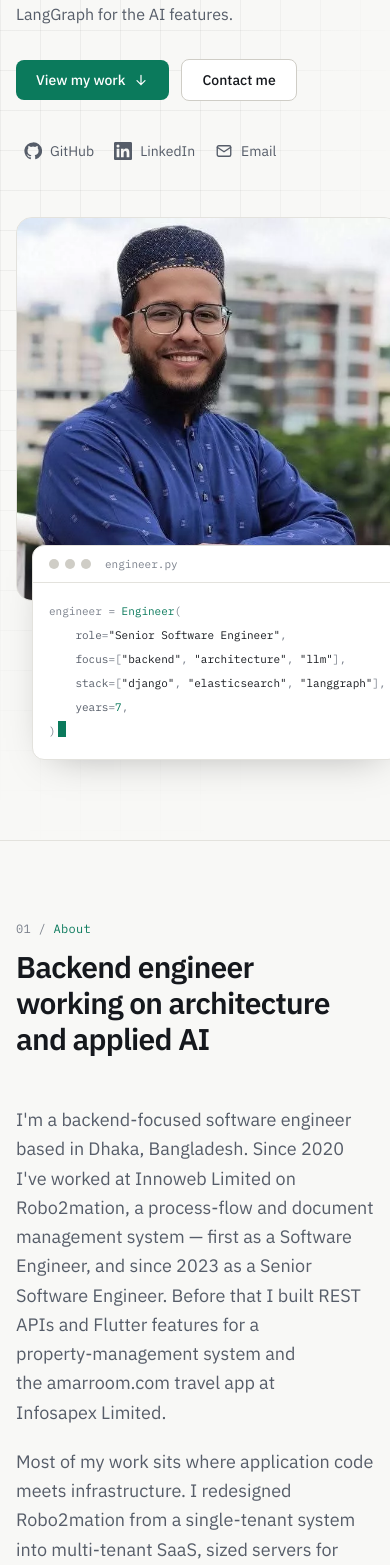
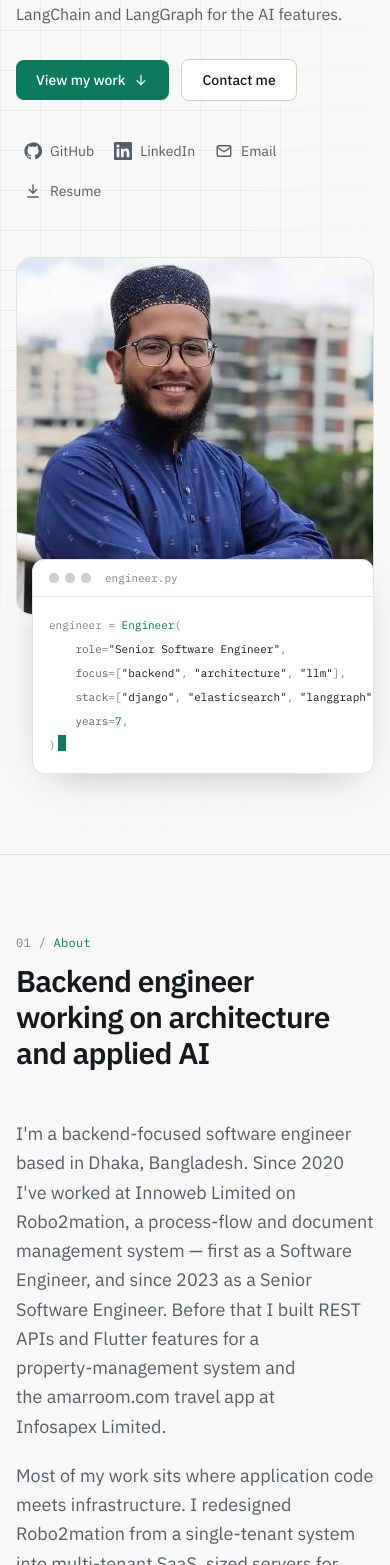
Before and after one commit to abushoaib99/portfolio, a Next.js app: page / in a window 390 px wide. Shown: the part 435-2000 px from the top of the page. Built offline with nearby package versions, Linux system fonts and the light colour scheme; no server answers.

Commit message:
feat: add PdfViewer component and integrate it into the Resume section for improved PDF handling

```diff
--- a/src/app/page.tsx
+++ b/src/app/page.tsx
@@ -10,6 +10,7 @@ import { Experience } from "@/components/sections/Experience";
 import { Expertise } from "@/components/sections/Expertise";
 import { GitHub } from "@/components/sections/GitHub";
 import { Hero } from "@/components/sections/Hero";
+import { Resume } from "@/components/sections/Resume";
 import { ProblemSolving } from "@/components/sections/ProblemSolving";
 import { Projects } from "@/components/sections/Projects";
 
@@ -28,6 +29,7 @@ export default function Home() {
         <GitHub />
         <ProblemSolving />
         <Education />
+        <Resume />
         <Contact />
       </main>
       <Footer />
--- a/src/components/Header.tsx
+++ b/src/components/Header.tsx
@@ -13,6 +13,7 @@ const NAV = [
   { id: "ai", label: "AI / LLM" },
   { id: "github", label: "GitHub" },
   { id: "dsa", label: "DSA" },
+  { id: "resume", label: "Resume" },
   { id: "contact", label: "Contact" },
 ];
 
@@ -53,7 +54,7 @@ export function Header() {
           <span className="text-accent">~/</span>abu-souyeb
         </a>
 
-        <nav aria-label="Primary" className="hidden lg:block">
+        <nav aria-label="Primary" className="hidden xl:block">
           <ul className="flex items-center gap-1">
             {NAV.map((item) => (
               <li key={item.id}>
@@ -73,7 +74,7 @@ export function Header() {
 
         <button
           type="button"
-          className="-mr-2 rounded-md p-2 text-muted hover:text-ink lg:hidden"
+          className="-mr-2 rounded-md p-2 text-muted hover:text-ink xl:hidden"
           aria-expanded={open}
           aria-controls="mobile-nav"
           aria-label={open ? "Close menu" : "Open menu"}
@@ -84,7 +85,7 @@ export function Header() {
       </div>
 
       {open && (
-        <nav id="mobile-nav" aria-label="Primary" className="border-t border-line bg-bg lg:hidden">
+        <nav id="mobile-nav" aria-label="Primary" className="border-t border-line bg-bg xl:hidden">
           <ul className="mx-auto max-w-6xl px-4 py-2 sm:px-6">
             {NAV.map((item) => (
               <li key={item.id}>
--- /dev/null
+++ b/src/components/PdfViewer.tsx
@@ -0,0 +1,47 @@
+"use client";
+
+import { useEffect, useRef, useState } from "react";
+
+interface PdfViewerProps {
+  src: string;
+  title: string;
+  fallback: React.ReactNode;
+  className?: string;
+}
+
+/**
+ * Embeds a PDF only once it is near the viewport, so it isn't downloaded on page load.
+ * Browsers without an inline PDF viewer render `fallback` instead.
+ */
+export function PdfViewer({ src, title, fallback, className = "" }: PdfViewerProps) {
+  const ref = useRef<HTMLDivElement>(null);
+  const [near, setNear] = useState(false);
+
+  useEffect(() => {
+    const el = ref.current;
+    if (!el) return;
+    const observer = new IntersectionObserver(
+      ([entry]) => {
+        if (entry.isIntersecting) {
+          setNear(true);
+          observer.disconnect();
+        }
+      },
+      { rootMargin: "600px 0px" },
+    );
+    observer.observe(el);
+    return () => observer.disconnect();
+  }, []);
+
+  return (
+    <div ref={ref} className={className}>
+      {near ? (
+        <object data={`${src}#view=FitH`} type="application/pdf" aria-label={title} className="h-full w-full">
+          {fallback}
+        </object>
+      ) : (
+        fallback
+      )}
+    </div>
+  );
+}
--- a/src/components/icons.tsx
+++ b/src/components/icons.tsx
@@ -55,6 +55,14 @@ export function ArrowDownIcon(props: IconProps) {
   );
 }
 
+export function DownloadIcon(props: IconProps) {
+  return (
+    <svg {...base} {...props}>
+      <path d="M12 4v11M7 10l5 5 5-5M5 20h14" />
+    </svg>
+  );
+}
+
 export function LockIcon(props: IconProps) {
   return (
     <svg {...base} {...props}>
--- a/src/components/sections/Contact.tsx
+++ b/src/components/sections/Contact.tsx
@@ -13,7 +13,7 @@ export function Contact() {
   return (
     <Section
       id="contact"
-      index="10"
+      index="11"
       eyebrow="Contact"
       title="Let's talk"
       intro="I'm open to conversations about backend, architecture and AI/LLM engineering roles. Email is the best way to reach me."
--- a/src/components/sections/Hero.tsx
+++ b/src/components/sections/Hero.tsx
@@ -1,5 +1,5 @@
-import { contact, hero, site, yearsOfExperience } from "@/data/profile";
-import { ArrowDownIcon, GitHubIcon, LinkedInIcon, MailIcon } from "../icons";
+import { contact, hero, resume, site, yearsOfExperience } from "@/data/profile";
+import { ArrowDownIcon, DownloadIcon, GitHubIcon, LinkedInIcon, MailIcon } from "../icons";
 
 function CodeCard() {
   const years = yearsOfExperience();
@@ -36,7 +36,7 @@ export function Hero() {
     <section id="top" aria-labelledby="hero-heading" className="relative overflow-hidden">
       <div aria-hidden className="bg-grid pointer-events-none absolute inset-0" />
       <div className="relative mx-auto grid max-w-6xl items-center gap-12 px-4 pb-20 pt-14 sm:px-6 sm:pt-20 lg:grid-cols-[1.15fr_0.85fr] lg:gap-16 lg:pb-28">
-        <div className="reveal">
+        <div className="reveal min-w-0">
           <p className="mb-5 inline-flex items-center gap-2 rounded-full border border-line bg-surface px-3 py-1 font-mono text-xs text-muted">
             <span className="size-1.5 rounded-full bg-accent" aria-hidden />
             {site.title} · {site.location}
@@ -62,7 +62,7 @@ export function Hero() {
             </a>
           </div>
 
-          <ul className="mt-8 flex items-center gap-1" aria-label="Profiles">
+          <ul className="mt-8 flex flex-wrap items-center gap-1" aria-label="Profiles">
             <li>
               <a href={contact.github} target="_blank" rel="noopener noreferrer" className="inline-flex items-center gap-2 rounded-md p-2 text-sm text-muted hover:text-ink">
                 <GitHubIcon /> <span>GitHub</span>
@@ -78,10 +78,15 @@ export function Hero() {
                 <MailIcon /> <span>Email</span>
               </a>
             </li>
+            <li>
+              <a href={resume.pdf} download={resume.downloadName} className="inline-flex items-center gap-2 rounded-md p-2 text-sm text-muted hover:text-ink">
+                <DownloadIcon /> <span>Resume</span>
+              </a>
+            </li>
           </ul>
         </div>
 
-        <div className="reveal relative mx-auto w-full max-w-sm lg:max-w-none">
+        <div className="reveal relative mx-auto w-full min-w-0 max-w-sm lg:max-w-none">
           <div className="overflow-hidden rounded-2xl border border-line bg-surface-2">
             <picture>
               <source srcSet="/abu-souyeb.webp" type="image/webp" />
--- a/src/components/sections/Projects.tsx
+++ b/src/components/sections/Projects.tsx
@@ -85,8 +85,6 @@ function ProjectCard({ project, number }: { project: Project; number: number })
 
 export function Projects() {
   const visible = projects.filter((p) => !p.draft);
-  const featured = visible.filter((p) => p.group === "featured");
-  const more = visible.filter((p) => p.group === "more");
 
   return (
     <Section
@@ -97,23 +95,10 @@ export function Projects() {
       intro="Professional work, where the code is private, alongside open-source projects you can read. Each card says which it is."
     >
       <div className="grid gap-5 md:grid-cols-2">
-        {featured.map((p, i) => (
+        {visible.map((p, i) => (
           <ProjectCard key={p.name} project={p} number={i + 1} />
         ))}
       </div>
-
-      {more.length > 0 && (
-        <>
-          <h3 className="reveal mb-6 mt-16 font-mono text-sm text-muted">
-            <span className="text-accent">#</span> Other projects
-          </h3>
-          <div className="grid gap-5 md:grid-cols-2">
-            {more.map((p, i) => (
-              <ProjectCard key={p.name} project={p} number={featured.length + i + 1} />
-            ))}
-          </div>
-        </>
-      )}
     </Section>
   );
 }
--- /dev/null
+++ b/src/components/sections/Resume.tsx
@@ -0,0 +1,63 @@
+import { resume } from "@/data/profile";
+import { Section } from "../Section";
+import { ArrowUpRightIcon, DownloadIcon } from "../icons";
+import { PdfViewer } from "../PdfViewer";
+
+function PreviewImage({ className }: { className: string }) {
+  return (
+    <img
+      src={resume.preview}
+      alt="Preview of Md Abu Souyeb's resume"
+      width={resume.previewSize.width}
+      height={resume.previewSize.height}
+      loading="lazy"
+      decoding="async"
+      className={`bg-white ${className}`}
+    />
+  );
+}
+
+export function Resume() {
+  return (
+    <Section
+      id="resume"
+      index="10"
+      eyebrow="Resume"
+      title="Resume"
+      intro="The one-page version. Read it here or download the PDF."
+    >
+      <div className="reveal flex flex-wrap gap-3">
+        <a
+          href={resume.pdf}
+          download={resume.downloadName}
+          className="inline-flex items-center gap-2 rounded-lg bg-accent px-5 py-2.5 text-sm font-medium text-accent-ink transition-opacity hover:opacity-90"
+        >
+          <DownloadIcon width={16} height={16} /> Download PDF
+        </a>
+        <a
+          href={resume.pdf}
+          target="_blank"
+          rel="noopener noreferrer"
+          className="inline-flex items-center gap-2 rounded-lg border border-line-strong bg-surface px-5 py-2.5 text-sm font-medium transition-colors hover:border-accent"
+        >
+          Open in new tab <ArrowUpRightIcon width={14} height={14} />
+        </a>
+      </div>
+
+      <div className="reveal mt-6 overflow-hidden rounded-xl border border-line bg-surface-2">
+        {/* Desktop and tablet: the real PDF, with the preview image as fallback. */}
+        <PdfViewer
+          src={resume.pdf}
+          title="Resume of Md Abu Souyeb (PDF)"
+          className="hidden h-[min(1100px,85vh)] w-full md:block"
+          fallback={<PreviewImage className="mx-auto h-full w-auto" />}
+        />
+        {/* Phones: most mobile browsers can't show PDFs inline, so show a preview that opens the PDF. */}
+        <a href={resume.pdf} target="_blank" rel="noopener noreferrer" className="block md:hidden">
+          <PreviewImage className="h-auto w-full" />
+          <span className="sr-only">(opens the PDF in a new tab)</span>
+        </a>
+      </div>
+    </Section>
+  );
+}
--- a/src/data/profile.ts
+++ b/src/data/profile.ts
@@ -128,12 +128,11 @@ const gh = (repo: string) => ({ kind: "github" as const, repo });
 const innoweb = { kind: "private" as const, org: "Innoweb Limited" };
 const infosapex = { kind: "private" as const, org: "Infosapex Limited" };
 
-// Order matters: featured projects render in exactly this sequence.
+// Order matters: projects render in exactly this sequence.
 export const projects: Project[] = [
   {
     name: "Robo2mation multi-tenant SaaS",
     context: "Innoweb Limited · 2023–present",
-    group: "featured",
     tagline: "Re-architecting a single-tenant workflow platform into multi-tenant SaaS.",
     problem:
       "Robo2mation was deployed as a single-tenant system. Serving more customers that way meant more servers doing the same work.",
@@ -151,22 +150,24 @@ export const projects: Project[] = [
   {
     name: "AI Workflow Generator & RAG Q&A",
     context: "Innoweb Limited · 2023–present",
-    group: "featured",
     tagline: "LLM features inside Robo2mation for faster customer service.",
     problem:
       "Customers needed help building workflows and finding answers in the platform's documentation without waiting on support.",
     details: [
       "AI Workflow Generator that produces workflows on the platform, reducing manual setup.",
-      "RAG-based Q&A that answers questions using retrieved product documentation.",
-      "My public langchain_python project shows the same retrieval approach, built over the platform's admin manuals.",
+      "RAG-based Q&A that answers customer questions from retrieved product documentation.",
+      "Built so customer service is faster and more automated, without waiting on the support team.",
+      "Knowledge base built from the platform's DMS and workflow admin manuals.",
+      "Public prototype retrieval pipeline: PDF chunks (1,000 characters, 200 overlap) → MiniLM embeddings → FAISS, with LLM-based contextual compression.",
+      "In the prototype, the support assistant answers only from retrieved context and refers users to support when the answer isn't there.",
     ],
-    stack: ["Python", "LLMs", "RAG", "Prompt engineering"],
+    stack: ["Python", "LLMs", "RAG", "Prompt engineering", "FAISS", "Embeddings"],
     source: innoweb,
+    extraLinks: [{ label: "RAG prototype", href: "https://github.com/abushoaib99/langchain_python" }],
   },
   {
     name: "No-code integration platform",
     context: "Innoweb Limited · 2023–present",
-    group: "featured",
     tagline: "Lets teams configure integrations, data tables and form logic without writing code.",
     problem: "Every customer integration, custom table and form rule had needed developer time.",
     details: [
@@ -181,7 +182,6 @@ export const projects: Project[] = [
   // TODO(details needed): Boineer — what it is, your role, features, stack, live link.
   {
     name: "Boineer",
-    group: "featured",
     draft: true,
     tagline: "",
     problem: "",
@@ -192,7 +192,6 @@ export const projects: Project[] = [
   // TODO(details needed): Edusoft (web) — what it is, your role, features, stack.
   {
     name: "Edusoft",
-    group: "featured",
     draft: true,
     tagline: "",
     problem: "",
@@ -203,7 +202,6 @@ export const projects: Project[] = [
   {
     name: "Robo2mation mobile app",
     context: "Innoweb Limited · 2020–2023",
-    group: "featured",
     tagline: "Android and iOS app for the Robo2mation process-flow and document platform.",
     problem: "Robo2mation's workflow and document features needed to be available on phones, not only in the web app.",
     details: [
@@ -218,7 +216,6 @@ export const projects: Project[] = [
   // TODO(details needed): Edusoft mobile app — platforms, features, stack, store links.
   {
     name: "Edusoft mobile app",
-    group: "featured",
     draft: true,
     tagline: "",
     problem: "",
@@ -229,7 +226,6 @@ export const projects: Project[] = [
   {
     name: "Currency input mask",
     context: "Library for Robo2mation workflow eForms",
-    group: "featured",
     tagline: "A small jQuery library that turns any input into a live-formatted currency field.",
     problem:
       "Amount fields in workflow eForms must always hold a valid value — thousands separators and exactly two decimals — while the user types, on desktop keyboards and Android virtual keyboards alike.",
@@ -244,9 +240,22 @@ export const projects: Project[] = [
     source: gh("currency_input_mask"),
   },
   {
+    name: "amarroom.com app & property management system",
+    context: "Infosapex Limited · 2019–2020",
+    tagline: "Flight booking and payments on mobile, plus the API behind a property management system.",
+    problem: "A travel booking app and a property management system (PMS) needed mobile features and a secure API.",
+    details: [
+      "Built flight booking and payment gateway features for the amarroom.com Android and iOS app in Flutter.",
+      "Built the REST APIs for the PMS mobile app with Django REST Framework.",
+      "Implemented token-based authorization with JWT for the PMS mobile app.",
+      "Built key features of the PMS web app.",
+    ],
+    stack: ["Flutter", "Dart", "Python", "Django REST Framework", "JWT"],
+    source: infosapex,
+  },
+  {
     name: "LangGraph eForm auto-fill",
     context: "Personal project · 2025",
-    group: "more",
     tagline: "Turns a plain-language request into a filled BPMN eForm.",
     problem:
       "Workflow eForms such as purchase requisitions have many fields, grids and option lists. Filling them by hand is slow and error-prone.",
@@ -262,7 +271,6 @@ export const projects: Project[] = [
   {
     name: "Google Calendar MCP server",
     context: "Personal project · 2026",
-    group: "more",
     tagline: "Gives AI clients like Cursor access to your own Google Calendar through the Model Context Protocol.",
     problem:
       "LLM assistants can't see your schedule. MCP gives them a typed tool to call, but the server still has to handle OAuth safely for each user.",
@@ -276,24 +284,8 @@ export const projects: Project[] = [
     source: gh("google_calendar_mcp_server_python"),
   },
   {
-    name: "amarroom.com app & property management system",
-    context: "Infosapex Limited · 2019–2020",
-    group: "more",
-    tagline: "Flight booking and payments on mobile, plus the API behind a property management system.",
-    problem: "A travel booking app and a property management system (PMS) needed mobile features and a secure API.",
-    details: [
-      "Built flight booking and payment gateway features for the amarroom.com Android and iOS app in Flutter.",
-      "Built the REST APIs for the PMS mobile app with Django REST Framework.",
-      "Implemented token-based authorization with JWT for the PMS mobile app.",
-      "Built key features of the PMS web app.",
-    ],
-    stack: ["Flutter", "Dart", "Python", "Django REST Framework", "JWT"],
-    source: infosapex,
-  },
-  {
     name: "Isolated tenant stacks",
     context: "Personal project · 2025",
-    group: "more",
     tagline: "Prototype of silo-style tenancy: one container stack per tenant, routed by hostname.",
     problem:
       "Some tenants need hard isolation of compute, database and storage, which a shared multi-tenant deployment cannot give them.",
@@ -498,6 +490,13 @@ export const dsa = {
   ] satisfies DsaTopicGroup[],
 };
 
+export const resume = {
+  pdf: "/resume/Md_Abu_Souyeb_Resume.pdf",
+  preview: "/resume/resume-preview.webp",
+  previewSize: { width: 1076, height: 1521 },
+  downloadName: "Md_Abu_Souyeb_Resume.pdf",
+};
+
 export const education = {
   degree: "B.Sc. in Computer Science & Engineering",
   institution: "Institute of Science and Technology",
--- a/src/data/types.ts
+++ b/src/data/types.ts
@@ -28,8 +28,6 @@ export interface Project {
   name: string;
   /** Where/when the work happened, e.g. "Innoweb Limited · 2020–2023". */
   context?: string;
-  /** "featured" projects render first, in array order; "more" render after a sub-heading. */
-  group: "featured" | "more";
   /** Drafts are kept in the data but not rendered until their details are confirmed. */
   draft?: boolean;
   tagline: string;
```
Also changed, not shown: public/resume/resume-preview.webp (added), 1 other file (tests, documents, lock files or other folders).
